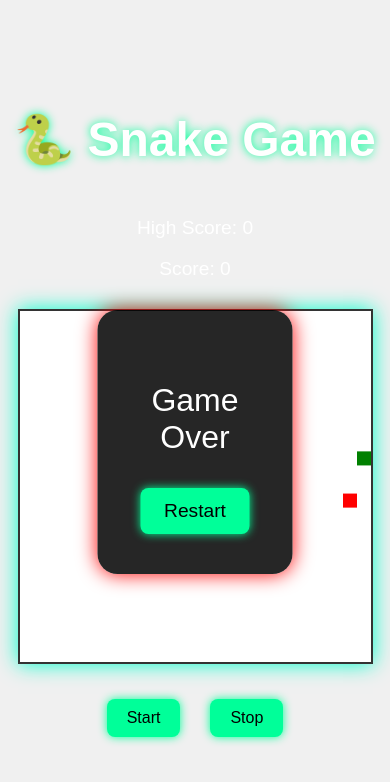
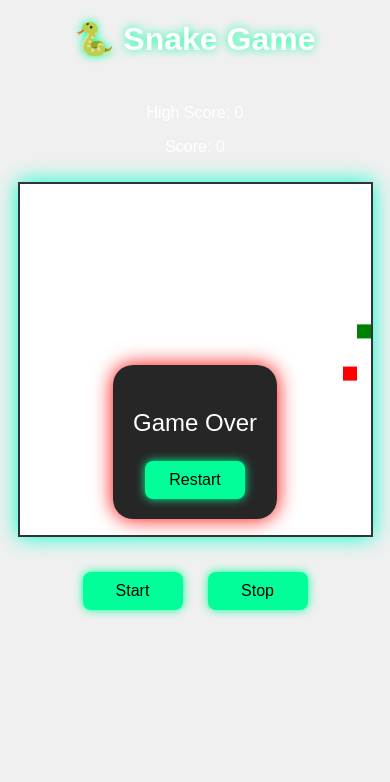
Before and after one commit to Amit-maker507/Amitgurjar, a plain HTML site: page index.html in a window 390 px wide. Both pictures are taken after a click on the button "Start". Drawn offline with Linux system fonts and the light colour scheme.

Commit message:
Update style.css

```diff
--- a/style.css
+++ b/style.css
@@ -6,14 +6,22 @@ body {
     display: flex;
     flex-direction: column;
     align-items: center;
-    justify-content: center;
-    height: 100vh;
+    justify-content: flex-start;
+    min-height: 100vh;
+    padding: 20px;
+    box-sizing: border-box;
+    text-align: center;
 }
 
 h1 {
-    font-size: 3rem;
+    font-size: 2.5rem;
     margin-bottom: 20px;
     text-shadow: 0 0 10px #00ff99;
+}
+
+#scoreBoard {
+    font-size: 1.2em;
+    margin-bottom: 10px;
 }
 
 canvas {
@@ -21,16 +29,23 @@ canvas {
     border: 3px solid #00ffcc;
     box-shadow: 0 0 20px #00ffcc;
     margin-bottom: 20px;
+    width: 90vw;
+    max-width: 500px;
+    height: 90vw;
+    max-height: 500px;
 }
 
 .controls {
     display: flex;
-    gap: 20px;
+    flex-wrap: wrap;
+    justify-content: center;
+    gap: 15px;
+    margin-bottom: 20px;
 }
 
 button {
     padding: 12px 24px;
-    font-size: 1.2rem;
+    font-size: 1.1rem;
     border: none;
     border-radius: 8px;
     cursor: pointer;
@@ -38,6 +53,7 @@ button {
     color: black;
     transition: 0.3s;
     box-shadow: 0 0 10px #00ff99;
+    min-width: 100px;
 }
 
 button:hover {
@@ -49,18 +65,36 @@ button:hover {
     top: 50%;
     left: 50%;
     transform: translate(-50%, -50%);
-    background: rgba(0,0,0,0.85);
-    padding: 40px;
+    background: rgba(0, 0, 0, 0.85);
+    padding: 30px;
     border-radius: 20px;
     text-align: center;
     box-shadow: 0 0 20px red;
-    font-size: 2rem;
+    font-size: 1.8rem;
+    z-index: 1000;
 }
 
 .hidden {
     display: none;
 }
-#scoreBoard {
-    font-size: 1.2em;
-    margin-bottom: 10px;
+
+/* Media Queries for Mobile */
+@media (max-width: 500px) {
+    h1 {
+        font-size: 2rem;
+    }
+
+    button {
+        font-size: 1rem;
+        padding: 10px 20px;
+    }
+
+    #gameOver {
+        font-size: 1.5rem;
+        padding: 20px;
+    }
+
+    #scoreBoard {
+        font-size: 1rem;
+    }
 }
```
